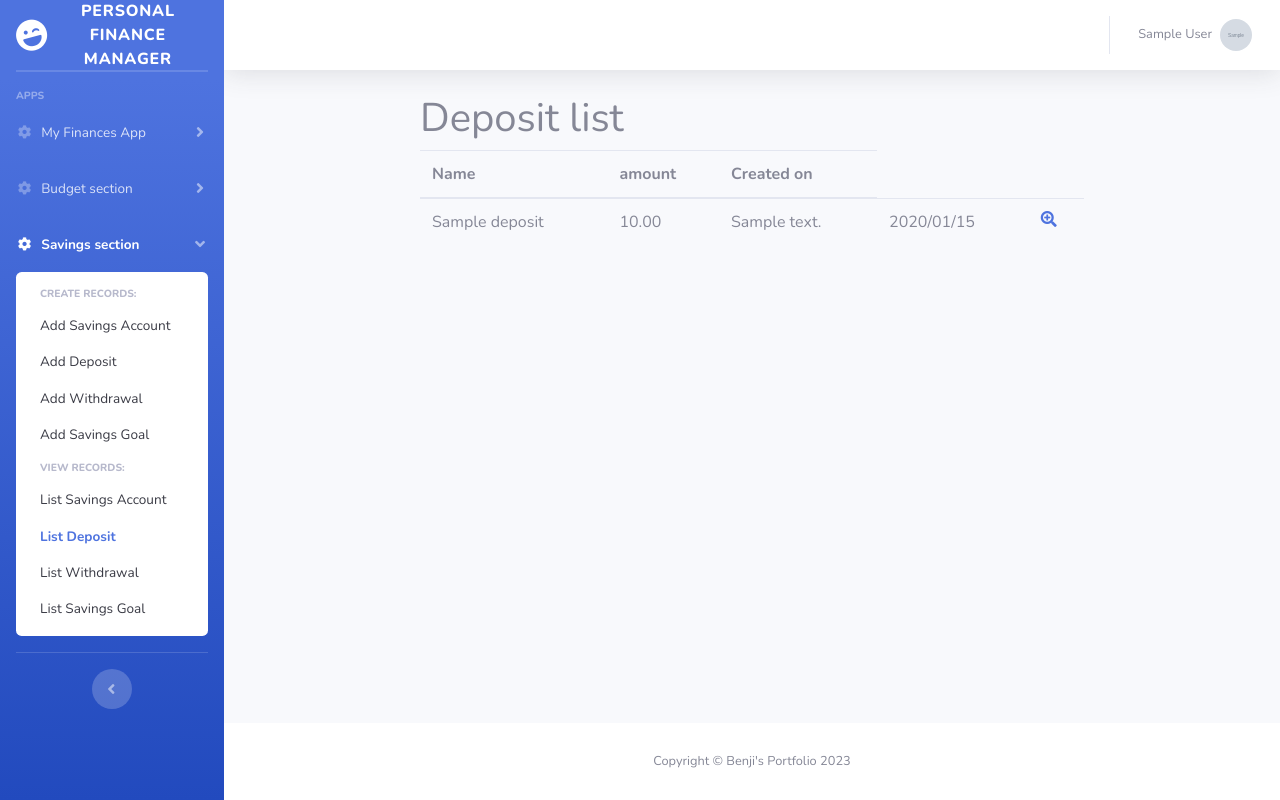
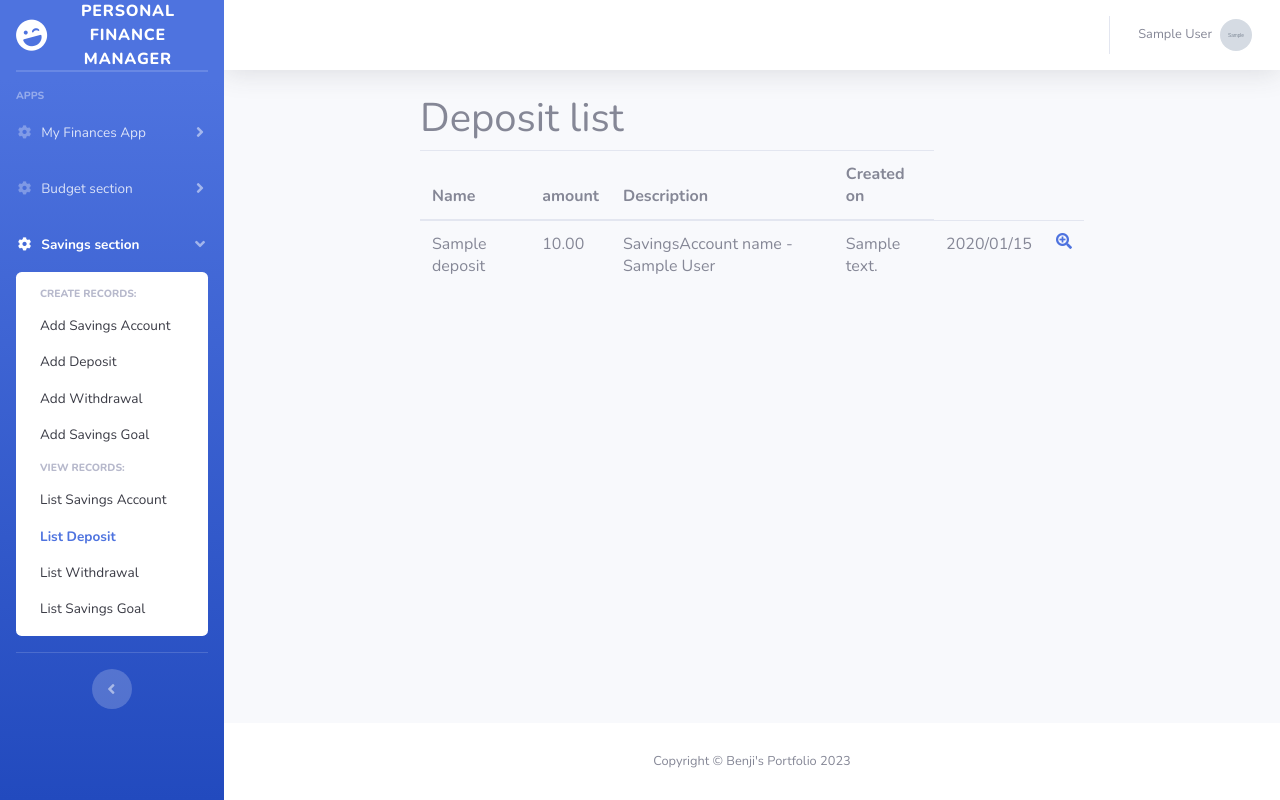
Before and after one commit to Benji918/Personal_finance_portal, a Django app: page /savings_section/deposits/ in a window 1280 px wide. Run offline with Django 4.2, Linux system fonts and the light colour scheme; a user stored in the database is signed in; tables that the repository leaves empty hold one stand-in row (values such as "Sample post"); grey boxes marked "Sample" are stand-in pictures; some libraries are stand-ins or nearby versions.

Commit message:
File change

```diff
--- a/templates/savings_section/savings_section_list.html
+++ b/templates/savings_section/savings_section_list.html
@@ -27,7 +27,8 @@
                         {% elif list_what == 'Deposit' %}
                         <th scope="col">Name</th>
                         <th scope="col">amount</th>
-                        <th scope="col">Created on</th>
+                        <th scope="col">Description</th>
+                         <th scope="col">Created on</th>
 
                         {% elif list_what == 'Withdrawal' %}
                         <th scope="col">Name</th>
@@ -56,6 +57,7 @@
                             {% if list_what == 'Deposit' %}
                                   <td>{{ object.name }}</td>
                                   <td>{{ object.amount }}</td>
+                                    <td>{{ object.savings }}</td>
                                   <td>{{ object.description }}</td>
                                   <td>{{ object.created_at|date:"Y/m/d" }}</td>
                             {% endif %}
@@ -63,6 +65,7 @@
                              {% if list_what == 'Withdrawal' %}
                                   <td>{{ object.name }}</td>
                                   <td>{{ object.amount }}</td>
+                                  <td>{{ object.savings }}</td>
                                     <td>{{ object.description }}</td>
                                   <td>{{ object.created_at|date:"Y/m/d" }}</td>
                             {% endif %}
@@ -70,6 +73,7 @@
                             {% if list_what == 'SavingsGoal' %}
                                   <td>{{ object.name }}</td>
                                   <td>{{ object.amount }}</td>
+                                  <td>{{ object.savings }}</td>
                                     <td>{{ object.description }}</td>
                                   <td>{{ object.created_at|date:"Y/m/d" }}</td>
                             {% endif %}
```
